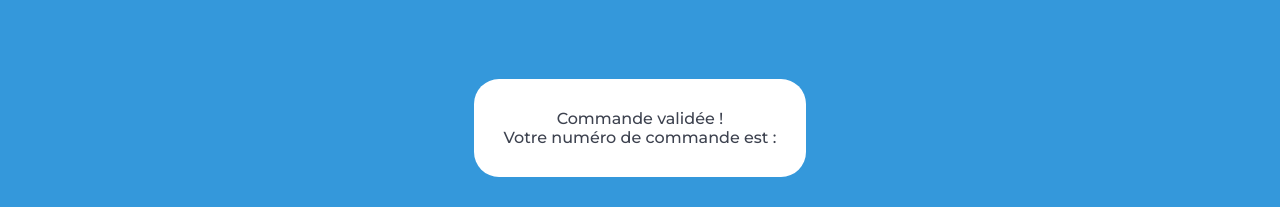
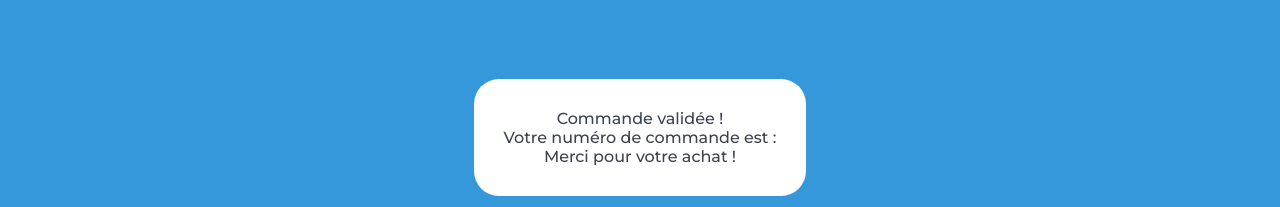
Before and after one commit to mamaBHB/Kanap, a plain HTML site: page front/html/confirmation.html in a window 1280 px wide. Shown: the part 745-952 px from the top of the page. Drawn offline with Linux system fonts and the light colour scheme.

Commit message:
add readme

```diff
--- a/front/html/confirmation.html
+++ b/front/html/confirmation.html
@@ -46,7 +46,7 @@
       <div class="limitedWidthBlock" id="limitedWidthBlock">
 
         <div class="confirmation">
-          <p>Commande validée ! <br>Votre numéro de commande est : <span id="orderId"><!-- 65431343444684674 --></span></p>
+          <p>Commande validée ! <br>Votre numéro de commande est : <span id="orderId"><!-- 65431343444684674 --></span> <br>Merci pour votre achat !</p>
         </div>
 
       </div>
```
Also changed, not shown: README.md (added).
